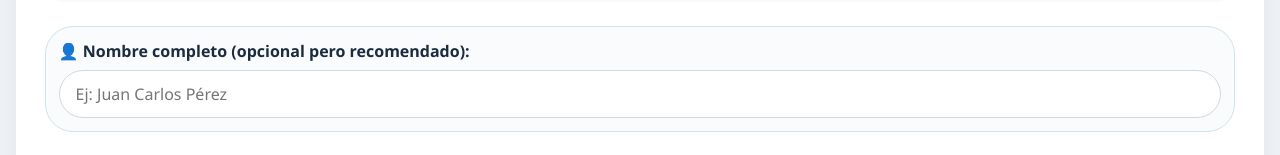
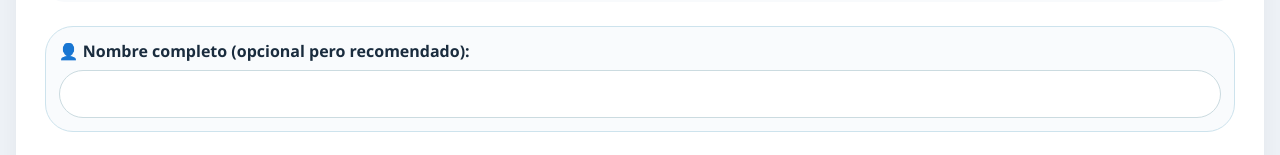
Before and after one commit to jfr32/encuesta, a plain HTML site: page index.html in a window 1280 px wide. Shown: the part 532-687 px from the top of the page. Drawn offline with Linux system fonts and the light colour scheme.

Commit message:
Update index.html

```diff
--- a/index.html
+++ b/index.html
@@ -310,7 +310,7 @@
     <!-- NUEVO CAMPO: NOMBRE COMPLETO -->
     <div class="nombre-field">
         <label>👤 Nombre completo (opcional pero recomendado):</label>
-        <input type="text" id="nombreCompleto" name="nombre_completo" autocomplete="off" placeholder="Ej: Juan Carlos Pérez">
+        <input type="text" id="nombreCompleto" name="nombre_completo" autocomplete="off" >
         <div class="error-nombre" id="errorNombre">Solo se permiten letras y espacios. Cada palabra debe iniciar con mayúscula.</div>
     </div>
 
```
